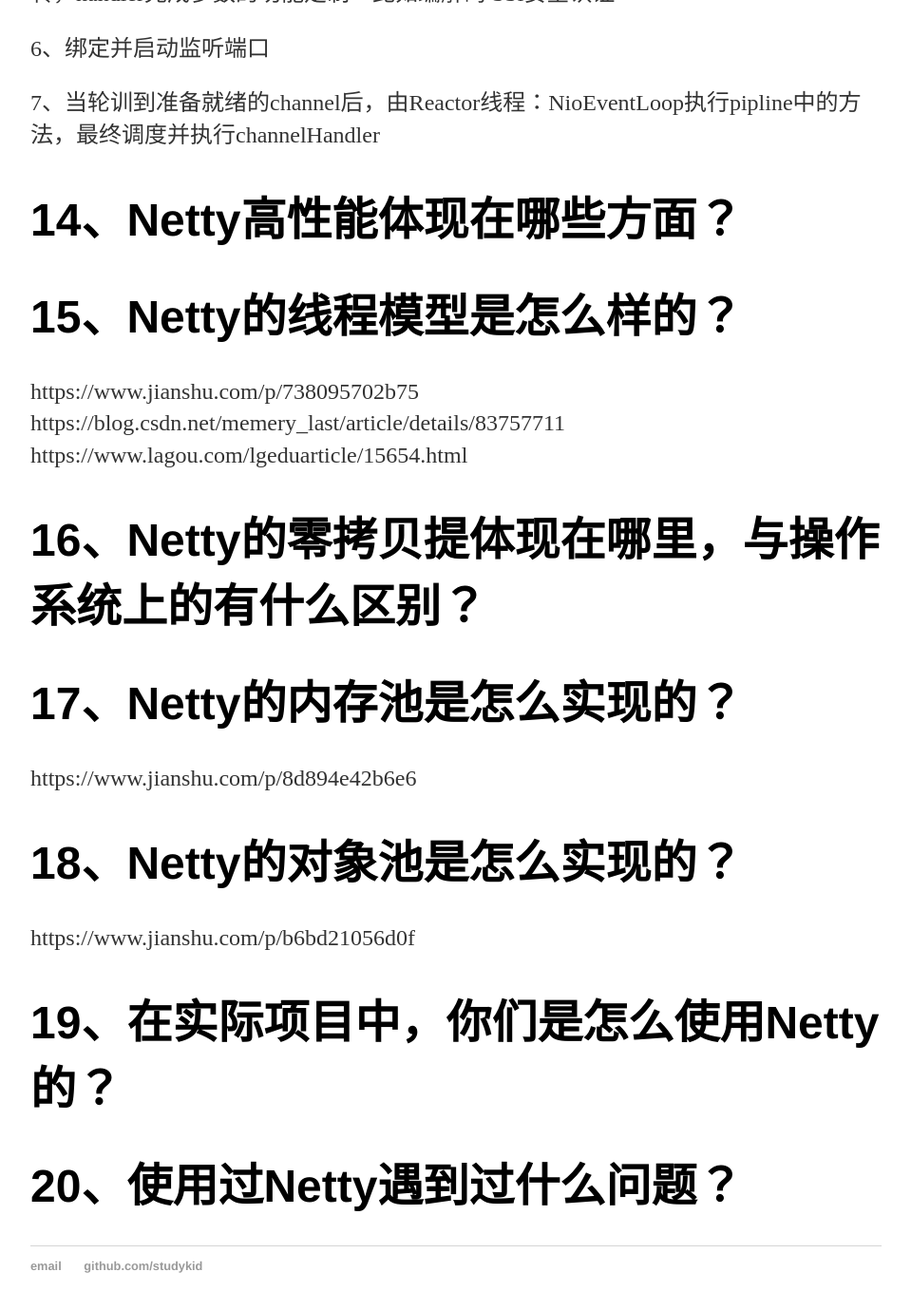
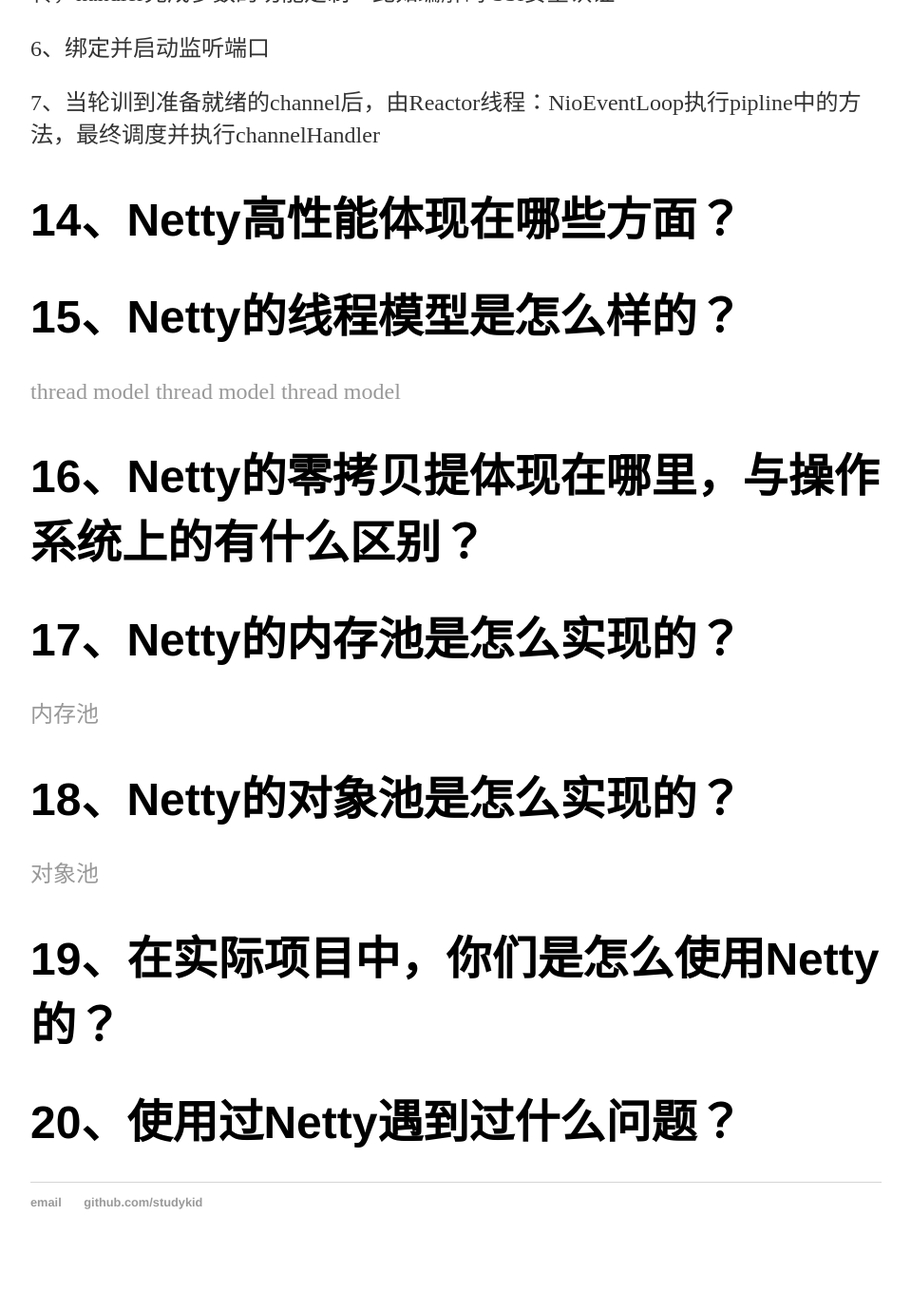
Before and after one commit to studykid/studykid.github.io, a Jekyll site: the page built from _posts/2020-03-10-netty面试问题.md, in a window 1280 px wide and 1400 px high, scrolled down 6418 px. Shown: the top 1379 px of the window at 95% size, without its empty margins (160-1119 px from the left). Built offline with Jekyll 4.4.1, drawn with Linux system fonts in a browser that asks for light colours; our own code applies the rules of GitHub Pages for plain Markdown files; after the commit the page ends 7751 px from its top, so only the background shows below that.

Commit message:
Update 2020-03-10-netty面试问题.md

```diff
--- a/_posts/2020-03-10-netty面试问题.md
+++ b/_posts/2020-03-10-netty面试问题.md
@@ -129,16 +129,20 @@
 # 14、Netty高性能体现在哪些方面？
 
 # 15、Netty的线程模型是怎么样的？
-https://www.jianshu.com/p/738095702b75
-https://blog.csdn.net/memery_last/article/details/83757711
-https://www.lagou.com/lgeduarticle/15654.html
+
+[thread model]( https://www.jianshu.com/p/738095702b75)
+[thread model]( https://blog.csdn.net/memery_last/article/details/83757711)
+[thread model](https://www.lagou.com/lgeduarticle/15654.html)
+
+
+
 
 # 16、Netty的零拷贝提体现在哪里，与操作系统上的有什么区别？
 
 # 17、Netty的内存池是怎么实现的？
-https://www.jianshu.com/p/8d894e42b6e6
+[内存池](https://www.jianshu.com/p/8d894e42b6e6)
 
 # 18、Netty的对象池是怎么实现的？
-https://www.jianshu.com/p/b6bd21056d0f
+[对象池](https://www.jianshu.com/p/b6bd21056d0f)
 # 19、在实际项目中，你们是怎么使用Netty的？
 # 20、使用过Netty遇到过什么问题？
```
